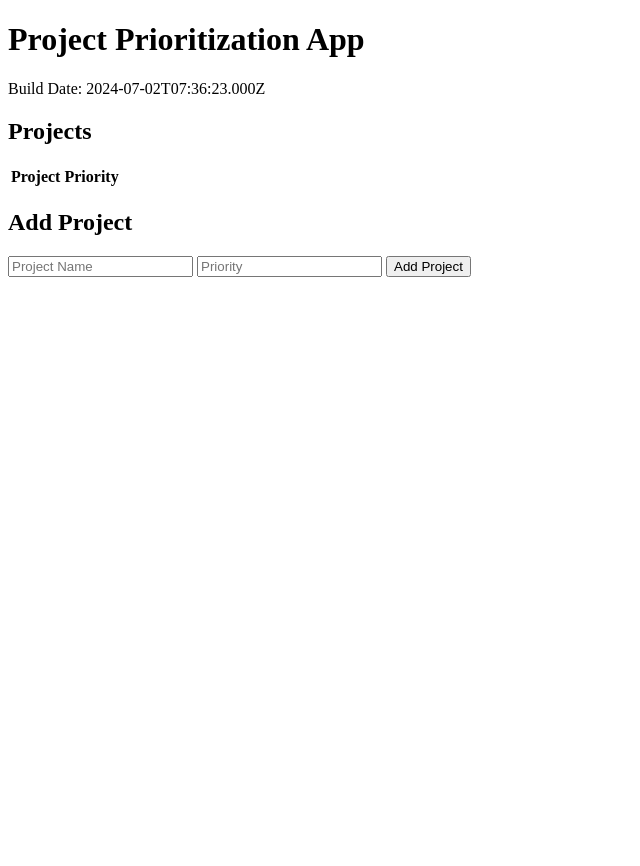
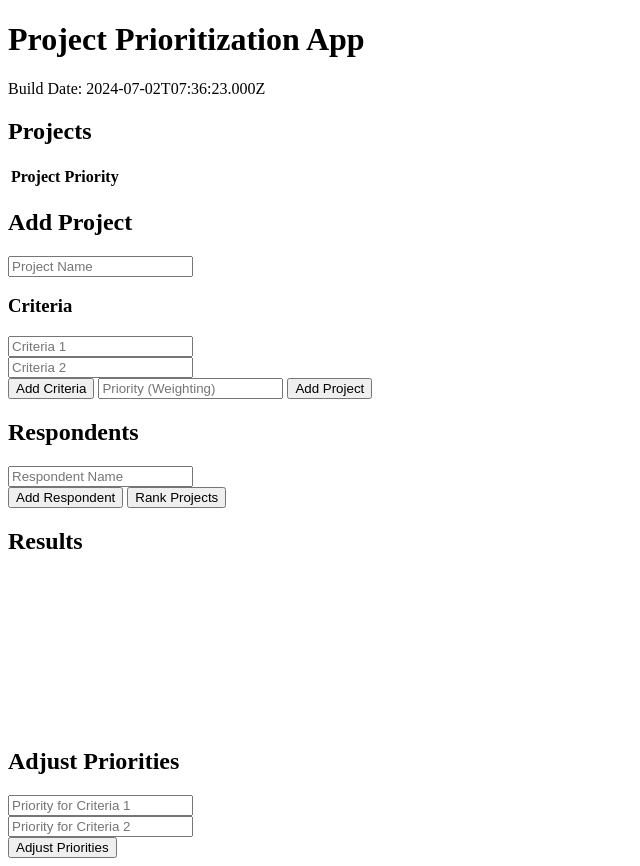
Before and after one commit to SteveERM/esgcompare, a website: page public/index.html in a window 1280 px wide. Shown: the whole page, without its empty margins (0-640 px from the left). Before the commit the page ends 800 px from the top, so only its background shows below. Drawn offline with nearby package versions, Linux system fonts and the light colour scheme; no server answers.

Commit message:
Update index.html

```diff
--- a/public/index.html
+++ b/public/index.html
@@ -2,6 +2,7 @@
 <html>
 <head>
     <title>Project Prioritization App</title>
+    <script src="https://cdn.jsdelivr.net/npm/chart.js"></script>
     <script src="scripts/app.js" async defer></script>
 </head>
 <body>
@@ -18,8 +19,30 @@
         </table>
         <h2>Add Project</h2>
         <input type="text" id="project_name" placeholder="Project Name">
-        <input type="text" id="project_priority" placeholder="Priority">
+        <div id="criteria_container">
+            <h3>Criteria</h3>
+            <div><input type="text" class="criteria" placeholder="Criteria 1"></div>
+            <div><input type="text" class="criteria" placeholder="Criteria 2"></div>
+        </div>
+        <button onclick="addCriteria()">Add Criteria</button>
+        <input type="text" id="project_priority" placeholder="Priority (Weighting)">
         <button onclick="addProject()">Add Project</button>
+
+        <h2>Respondents</h2>
+        <div id="respondents_container">
+            <input type="text" class="respondent" placeholder="Respondent Name">
+        </div>
+        <button onclick="addRespondent()">Add Respondent</button>
+        <button onclick="rankProjects()">Rank Projects</button>
+
+        <h2>Results</h2>
+        <canvas id="results_chart"></canvas>
+        <h2>Adjust Priorities</h2>
+        <div id="priority_adjustments">
+            <div><input type="number" id="priority_criteria1" placeholder="Priority for Criteria 1"></div>
+            <div><input type="number" id="priority_criteria2" placeholder="Priority for Criteria 2"></div>
+        </div>
+        <button onclick="adjustPriorities()">Adjust Priorities</button>
     </div>
 </body>
 </html>
```
